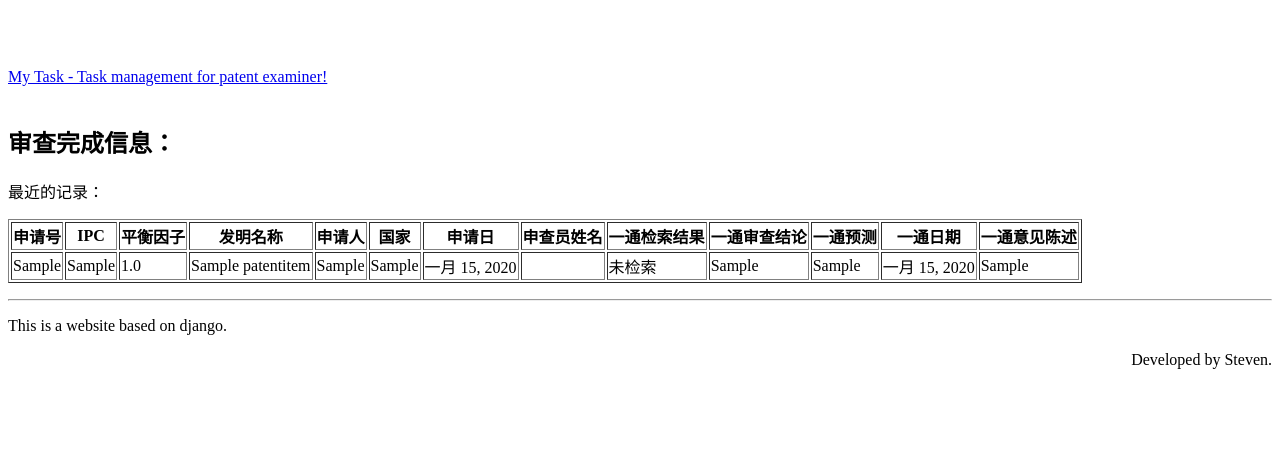
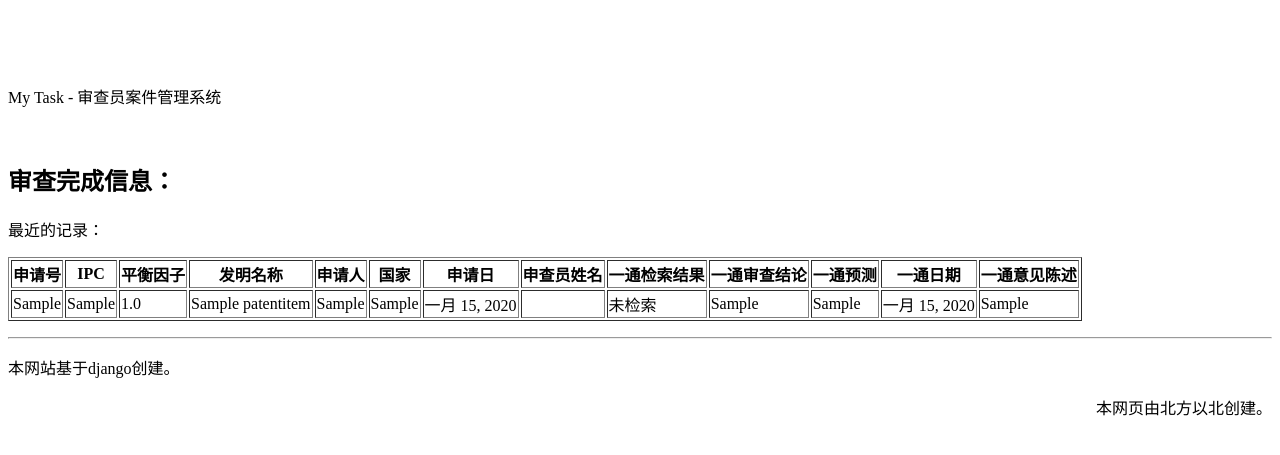
Before and after one commit to albert2lyu/mytask, a Django app: page /tasklist/ in a window 1280 px wide. Shown: the top 455 px of the page. Run offline with Django 3.2, Linux system fonts and the light colour scheme; tables that the repository leaves empty hold one stand-in row (values such as "Sample post").

Commit message:
模板全部改为中文
调整模板，显示文字全部中文化

```diff
--- a/templates/base.html
+++ b/templates/base.html
@@ -32,29 +32,18 @@
 
 
 <body>
-
-
-
 <div class="navbar navbar-fixed-top">
-
     <div class="navbar-inner">
-
         <div class="container">
-
-            <a class="brand" href="/">My Task - Task management for patent examiner!</a>
-
-
+            <p>My Task - 审查员案件管理系统</p>
         </div>
     </div>
-
 </div>
 
 <div class "page-content">
         {% block content %}
         {% endblock %}
 </div>
-
-
 
 <div class="container">
 
@@ -67,15 +56,13 @@
 
         <div class="span6">
 
-            <p>This is a website based on django.</p>
+            <p>本网站基于django创建。</p>
 
         </div>
 
         <div class="span6" style="text-align:right">
 
-            <p>Developed by Steven.
-
-            </p>
+            <p>本网页由北方以北创建。</p>
 
         </div>
 
```
